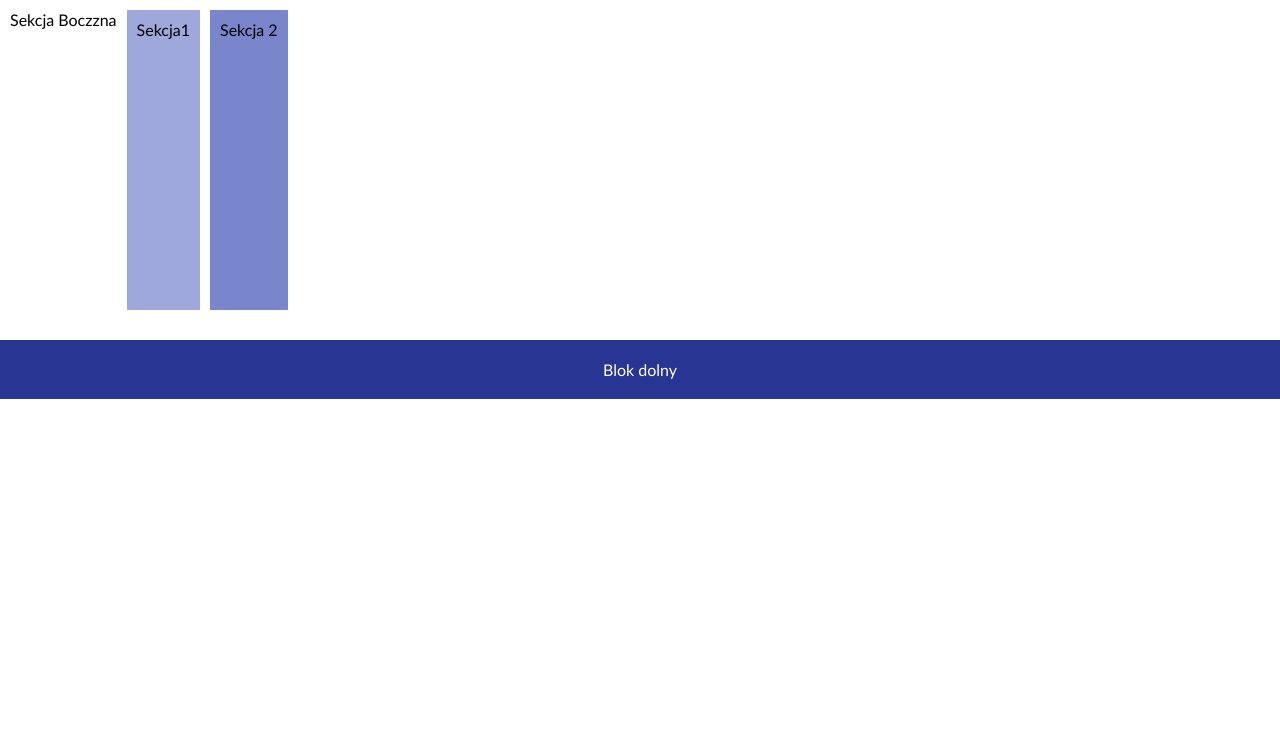
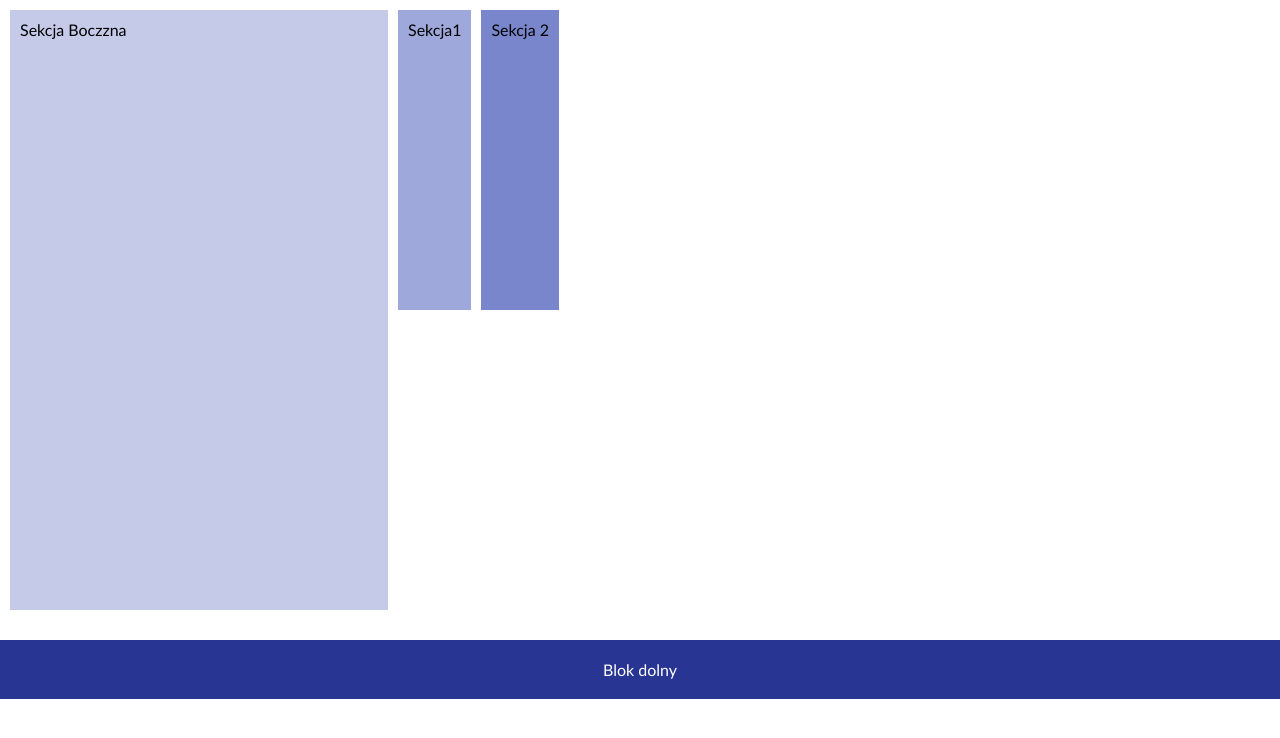
Before and after one commit to marcxvsss/aaaaaaaaaaaaaaaaaaaaaaaaaa, a plain HTML site: page index.html in a window 1280 px wide. Drawn offline with Linux system fonts and the light colour scheme.

Commit message:
Update index.html

```diff
--- a/index.html
+++ b/index.html
@@ -8,7 +8,7 @@
 </head>
 <body>
     <main id="main">
-        <aside id="aside">
+        <aside id="bok">
             Sekcja Boczzna
         </aside>
 
```
